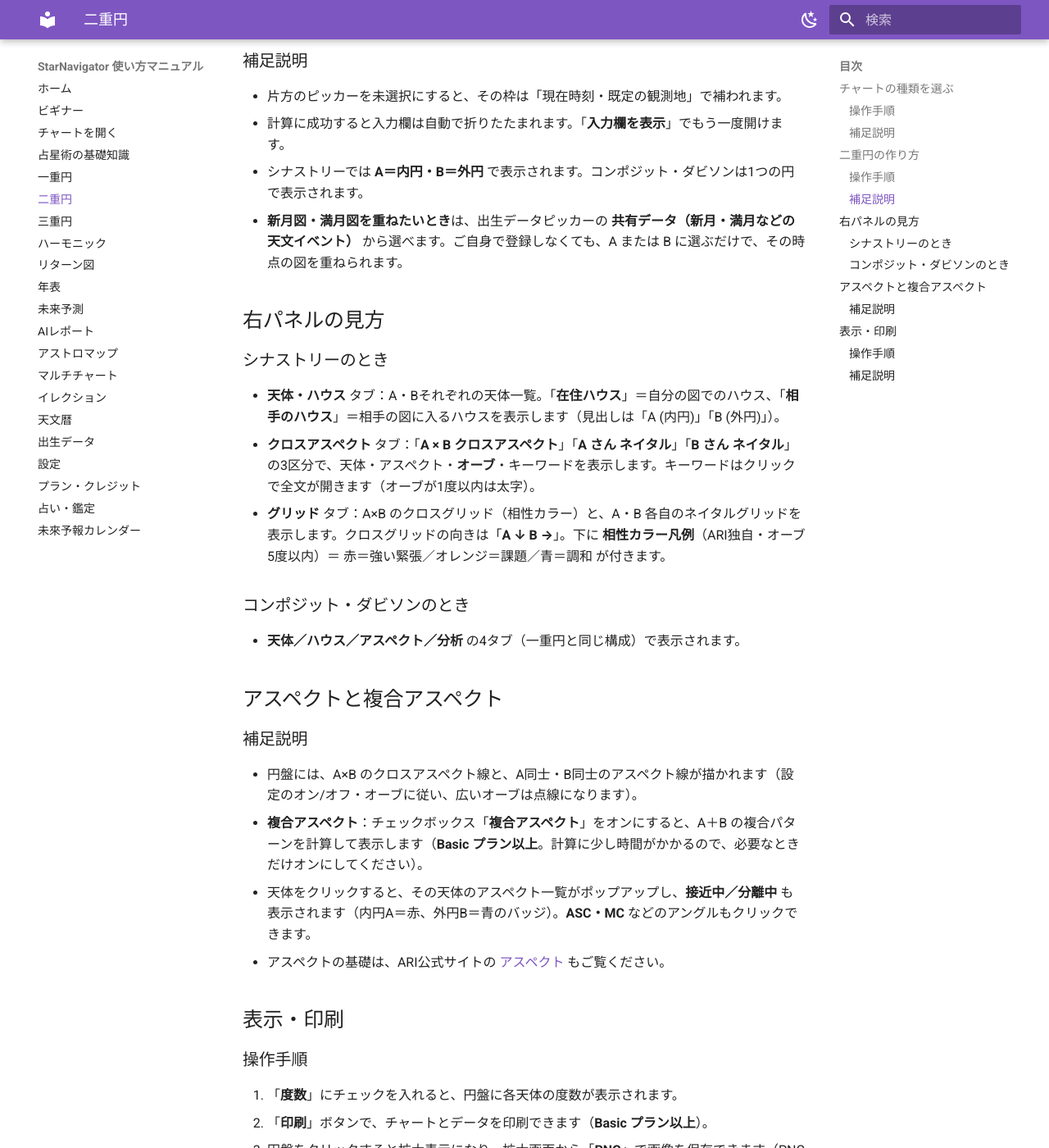
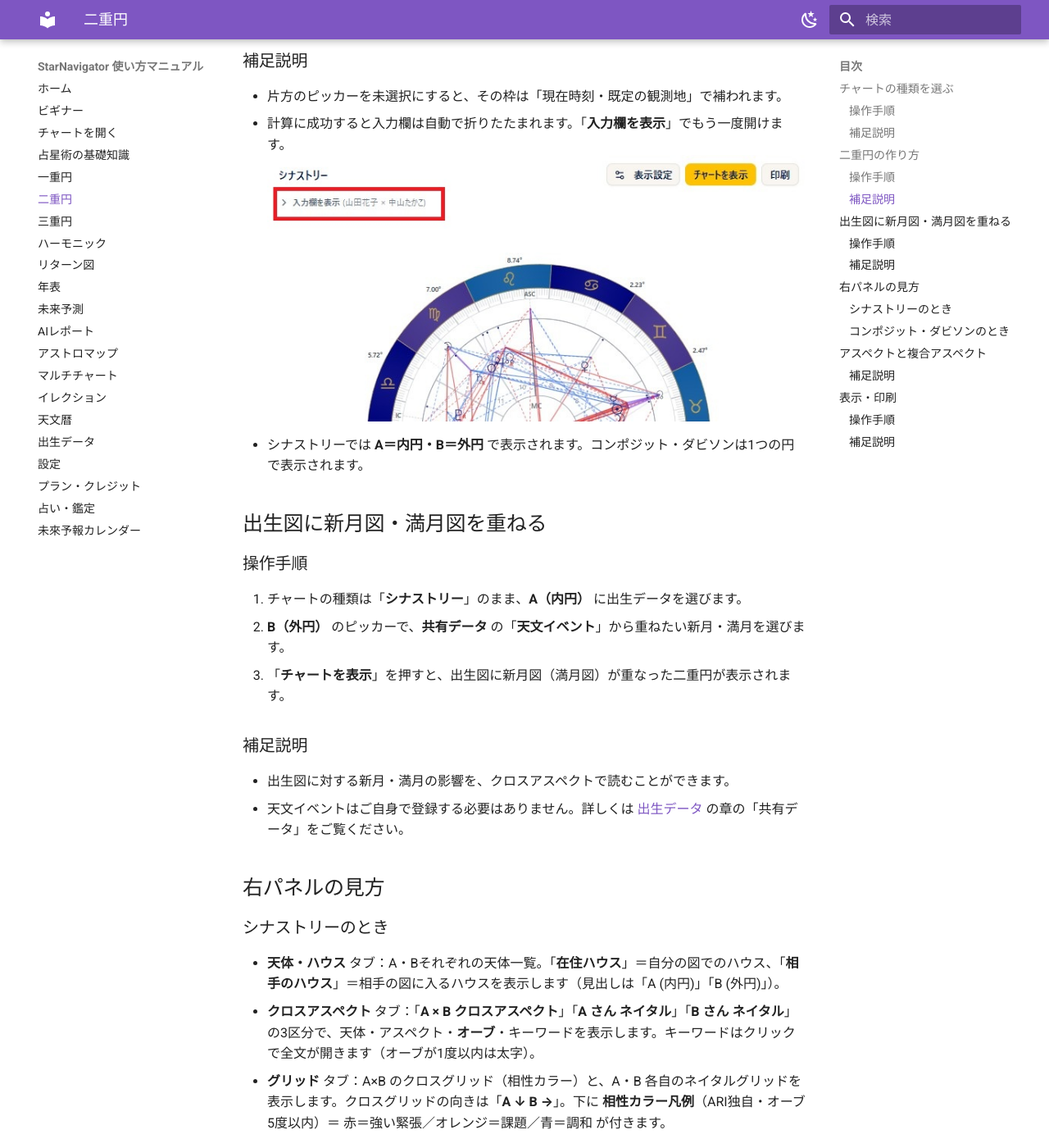
Before and after one commit to KeikoKagawa/starnavi-manual, an MkDocs documentation site: the page built from docs/double-chart.md, in a window 1280 px wide and 1400 px high, scrolled down 1859 px. Shown: the whole window at 82% size. Built offline with MkDocs 1.6.1 and Material for MkDocs 9.7.7, drawn with Linux system fonts in a browser that asks for light colours.

Commit message:
content(二重円): 入力欄再表示の画像追加＋「出生図に新月図・満月図を重ねる」を独立見出しに昇格
Co-Authored-By: Claude Fable 5 <noreply@anthropic.com>

```diff
--- a/docs/double-chart.md
+++ b/docs/double-chart.md
@@ -40,8 +40,21 @@
 
 - 片方のピッカーを未選択にすると、その枠は「現在時刻・既定の観測地」で補われます。
 - 計算に成功すると入力欄は自動で折りたたまれます。「**入力欄を表示**」でもう一度開けます。
+    ![チャート表示後は「入力欄を表示」で入力欄を開き直せる](assets/double-chart-03-collapsed.jpg)
 - シナストリーでは **A＝内円・B＝外円** で表示されます。コンポジット・ダビソンは1つの円で表示されます。
-- **新月図・満月図を重ねたいとき**は、出生データピッカーの **共有データ（新月・満月などの天文イベント）** から選べます。ご自身で登録しなくても、A または B に選ぶだけで、その時点の図を重ねられます。
+
+## 出生図に新月図・満月図を重ねる
+
+### 操作手順
+
+1. チャートの種類は「**シナストリー**」のまま、**A（内円）** に出生データを選びます。
+2. **B（外円）** のピッカーで、**共有データ** の「**天文イベント**」から重ねたい新月・満月を選びます。
+3. 「**チャートを表示**」を押すと、出生図に新月図（満月図）が重なった二重円が表示されます。
+
+### 補足説明
+
+- 出生図に対する新月・満月の影響を、クロスアスペクトで読むことができます。
+- 天文イベントはご自身で登録する必要はありません。詳しくは [出生データ](birth-data.md) の章の「共有データ」をご覧ください。
 
 ## 右パネルの見方
 
```
Also changed, not shown: docs/assets/double-chart-03-collapsed.jpg (added).
